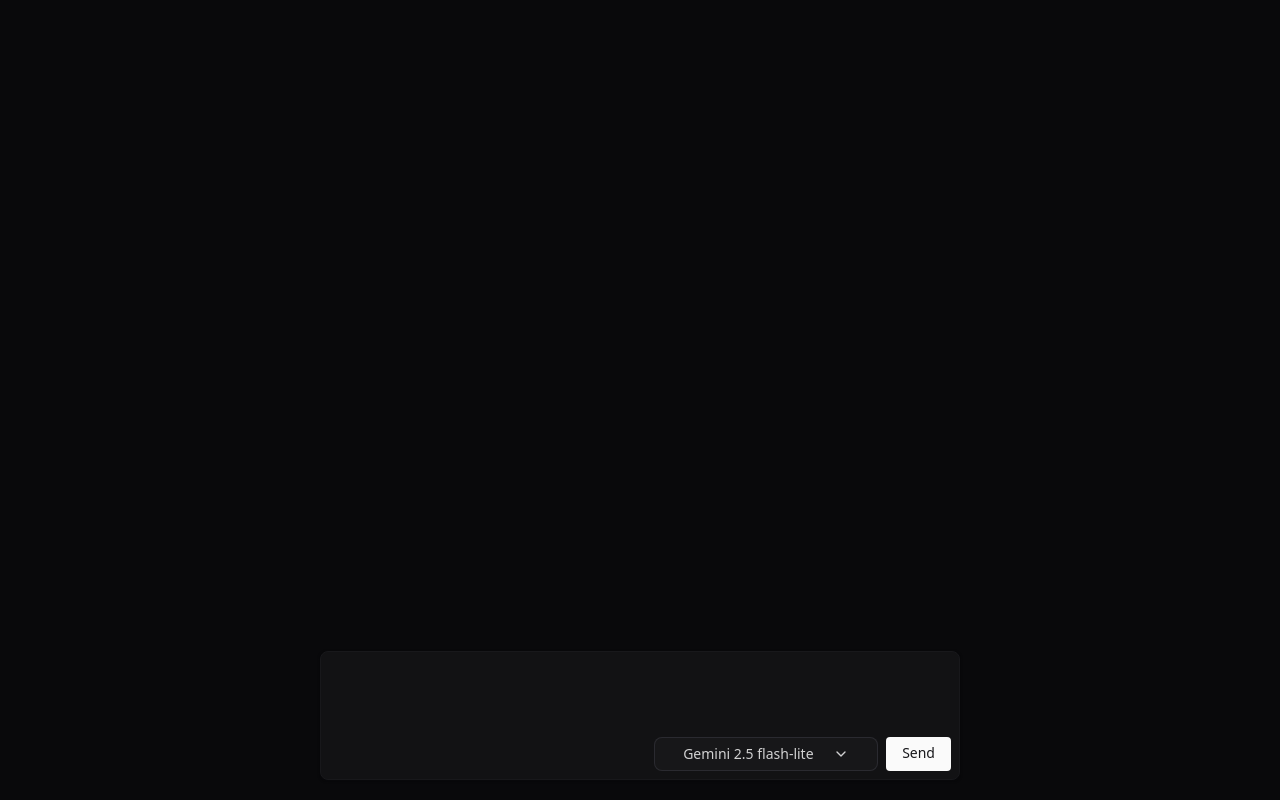
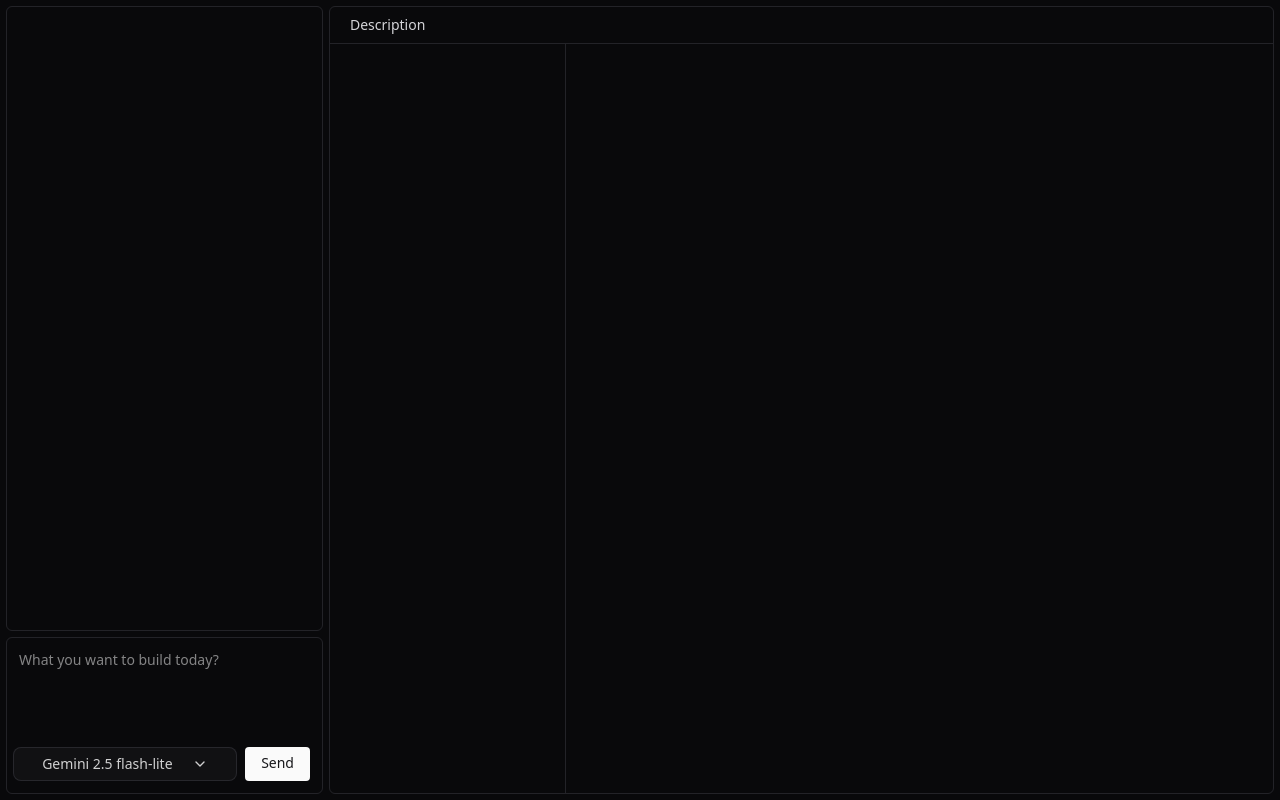
Before and after one commit to VanshRana-1004/V-Build, a Next.js app: page / in a window 1280 px wide. Built offline with nearby package versions, Linux system fonts and the light colour scheme.

Commit message:
before code streaming

```diff
--- a/app/api/ask/route.ts
+++ b/app/api/ask/route.ts
@@ -50,6 +50,7 @@ export async function POST(req : Request){
                         OFF-TOPIC HANDLING:
                         - If the user asks non-technical or unrelated questions, respond only with:
                         "I am here to assist you in developing projects. What are you thinking of building today?"
+                        but wrap it also inside EVENT_TEXT.
 
                         You are an AI that outputs STREAMABLE STRUCTURED EVENTS.
 
--- a/app/page.tsx
+++ b/app/page.tsx
@@ -16,11 +16,16 @@ export default function Home() {
     {value : 'openai/gpt-oss-120b', label : 'GPT-OSS 120B'},
     {value : 'llama-3.3-70b-versatile', label : 'Llama 3.3 70b-versatile'},
   ]
+  const [chat,setChat]=useState<Reply[]>([]);
 
   async function ask(){
     const ques=quesRef.current?.value;
     ques?.trim();
-    if(ques!=''){
+    if(ques && ques!=''){
+
+      const newQues : Reply={ques : ques, text : '', project : '', files : []};
+      setChat((chat)=>[...chat,newQues]);
+
       const res=await fetch('/api/ask',{
         method : 'POST',
         headers:{
@@ -28,11 +33,12 @@ export default function Home() {
         },
         body:JSON.stringify({ques,model})
       })
+      if(quesRef.current) quesRef.current.value='';
 
       const reader=res.body?.getReader();
       const decoder=new TextDecoder();
 
-      const curReply : Reply = { text : '', project : '', files : []};
+      const curReply : Reply = { ques : null, text : '', project : '', files : []};
       const curFile : { path : string, content : string}={ path : '', content : ''}
 
       let EVENT_TEXT : boolean=false;
@@ -45,7 +51,21 @@ export default function Home() {
         const {value,done}=await reader?.read();
 
         if(done) {
-          // push the current reply to a global reply array
+
+          if(EVENT_TEXT){
+            curReply.text=buffer;
+            EVENT_TEXT=false;
+          }
+
+          const newAns : Reply ={
+            ques : null,
+            text : curReply.text,
+            project : curReply.project,
+            files : curReply.files
+          };
+
+          setChat((chat)=>[...chat,newAns]);
+
           curReply.files=[];
           curReply.project='';
           curReply.text='';
@@ -103,17 +123,46 @@ export default function Home() {
     }
   }
 
-  return <div className="bg-zinc-950 flex flex-col flec-col py-5 h-screen w-screen">
+  return <div className="bg-zinc-950 flex h-screen w-screen ">
 
-    <div className="w-full h-[83%] flex flex-col"></div>
+    <div className="w-full h-full flex p-1.5 gap-1.5 ">
 
-    <div className="h-[17%] w-[50%] self-center relative py-3 px-5 bg-zinc-900/60 rounded-lg border border-zinc-900 shadow-sm shadow-zinc-950/90 flex items-center ">
-      <textarea ref={quesRef} className="text-white bg-none resize-none focus:outline-0 flex-1 h-full w-full"></textarea>
-      <div className="flex gap-2 absolute right-2 bottom-2">
-        <CustomSelect options={modelOptions} initialValue={model} onChange={setModel}/>
-        <div onClick={ask} className="bg-zinc-50 px-4 py-1.5 rounded text-sm text-zinc-900 font-medium hover:bg-zinc-200 cursor-pointer">Send</div>
+      <div className="w-1/4 flex flex-col gap-1.5">
+
+        <div className="h-[80%] border border-zinc-700/50 rounded-md w-full p-3 pt-0 overflow-y-auto ">
+          {chat.map((convo : Reply,ind : number)=>(
+            <div key={ind} className={`max-w-[80%] h-auto text-wrap ${convo.ques!=null ? 'place-self-end justify-end' : 'place-self-start justify-start' } border border-zinc-700/50 px-4 py-2 text-sm text-zinc-200 rounded-md mt-3`}>
+              {convo.ques!=null ? convo.ques : convo.text}
+            </div>
+          ))}
+        </div>
+
+        <div className="h-[20%] w-full  self-center relative rounded-md p-3 border border-zinc-700/50 flex flex-col items-center ">
+          <textarea ref={quesRef} placeholder="What you want to build today?" className="text-white bg-none text-sm resize-none focus:outline-0 flex-1 h-full w-full"></textarea>
+          <div className="flex gap-2 right-2 bottom-2 self-end">
+            <CustomSelect options={modelOptions} initialValue={model} onChange={setModel}/>
+            <div onClick={ask} className="bg-zinc-50 px-4 py-1.5 rounded text-sm text-zinc-900 font-medium hover:bg-zinc-200 cursor-pointer">Send</div>
+          </div>
+        </div>
+
       </div>
+
+      <div className="w-3/4 h-full flex flex-col border border-zinc-700/50 rounded-md">
+        <div className="w-full h-auto py-2 border-b border-zinc-700/50 px-5">
+          <p className="text-sm text-zinc-300">Description</p>
+        </div>
+        <div className="flex w-full flex-1">
+          <div className="w-1/4 h-full border-r border-zinc-700/50 flex flex-col">
+            {}
+          </div>
+          <div className="w-3/4 h-full">
+          </div>
+        </div>
+      </div>
+
     </div>
 
   </div>
 }
+
+// handle conversations code - always show current convo code unless user clicked on particular previous chat to check it.
--- a/app/util/types.ts
+++ b/app/util/types.ts
@@ -1,4 +1,5 @@
 export interface Reply{
+    ques : string | null,
     text : string ,
     project : string ,
     files : {
```
